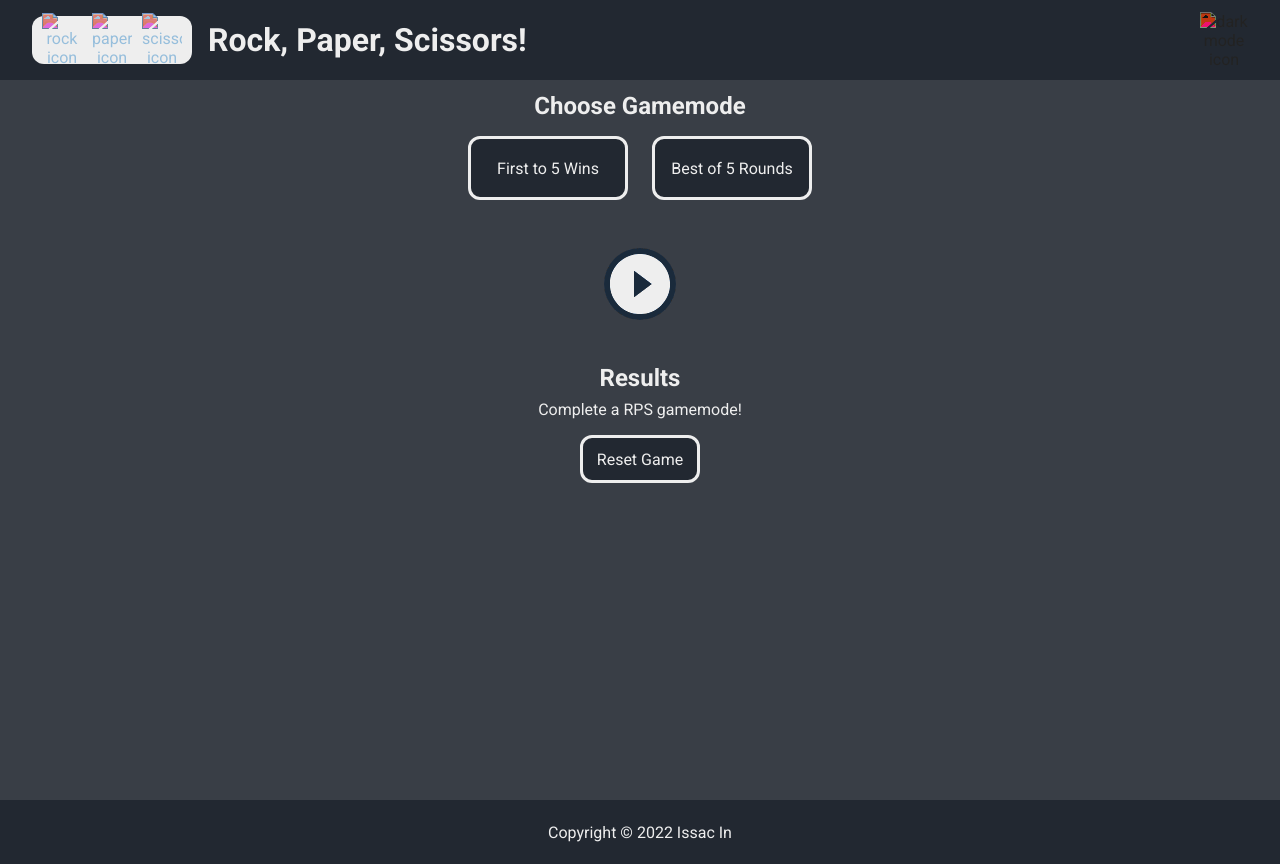
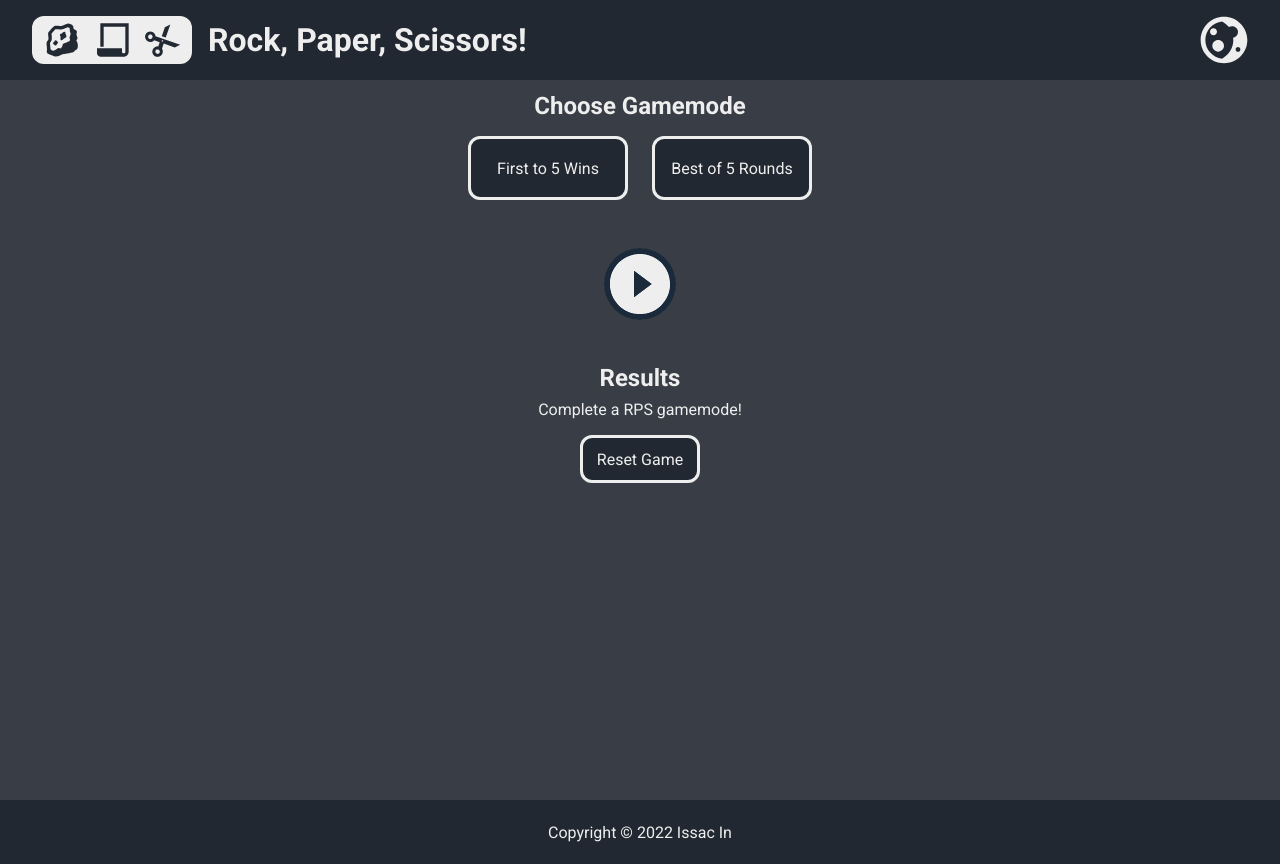
Before and after one commit to issac-in/odin-rock-paper-scissors, a website: page index.html in a window 1280 px wide. Drawn offline with Linux system fonts and the light colour scheme.

Commit message:
Attach assets to index.html

```diff
--- a/index.html
+++ b/index.html
@@ -5,6 +5,8 @@
         <meta name="viewport" content="width=device-width, initial-scale=1">
         <meta name="description" content="Rock Paper Scissors with two game modes - first to five & best of five.">
         <title>Rock Paper Scissors | OVERHAUL WIP</title>
+        <link rel="icon" type="image/png" href="./assets/android/icons8-rock-material-filled-192.png" sizes="192x192">
+        <link rel="icon" type="image/png" href="./assets/web/icons8-rock-material-filled-32.png" sizes="32x32">
         <link rel="stylesheet" href="./styles.css">
         <script src="./logic.js" defer></script>
     </head>
@@ -12,16 +14,16 @@
       <header>
         <div class="logo-container">
           <div class="logo">
-            <img src="#" alt="rock icon" width="72" height="72">
-            <img src="#" alt="paper icon" width="72" height="72">
-            <img src="#" alt="scissors icon" width="72" height="72">
+            <img src="./assets/icons8-rock.svg" alt="rock icon" width="72" height="72">
+            <img src="./assets/icons8-sheet-of-paper.svg" alt="paper icon" width="72" height="72">
+            <img src="./assets/icons8-scissors.svg" alt="scissors icon" width="72" height="72">
           </div>
           <h1 data-cy="header">
             <div class="largeDisplay" data-cy="large-header">Rock, Paper, Scissors!</div>
             <div class="mediumDisplay" data-cy="medium-header">RPS</div>
           </h1>
         </div>
-        <img src="#" alt="dark mode icon" id="theme-switch" data-cy="theme-switch">
+        <img src="./assets/icons8-moon-phase.svg" alt="dark mode icon" id="theme-switch" data-cy="theme-switch">
       </header>
       <main data-cy="main">
         <section>
```
